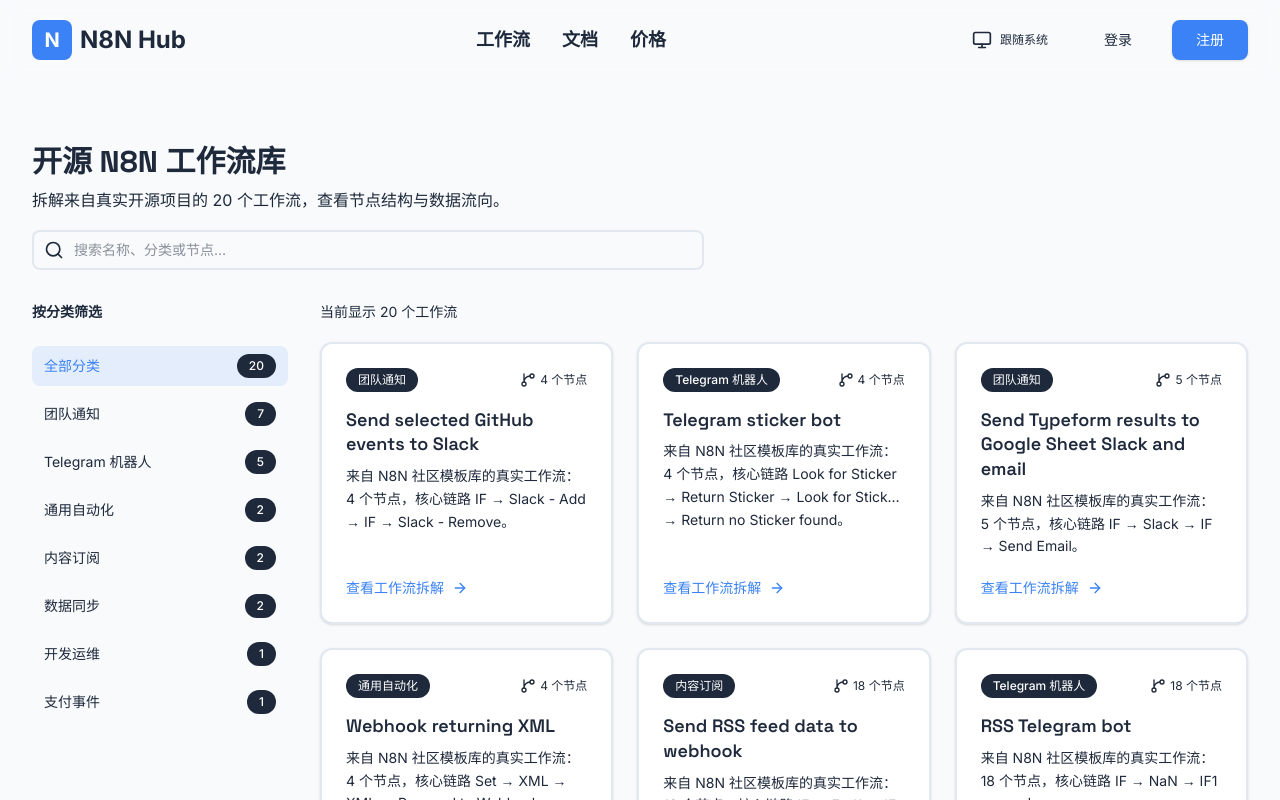
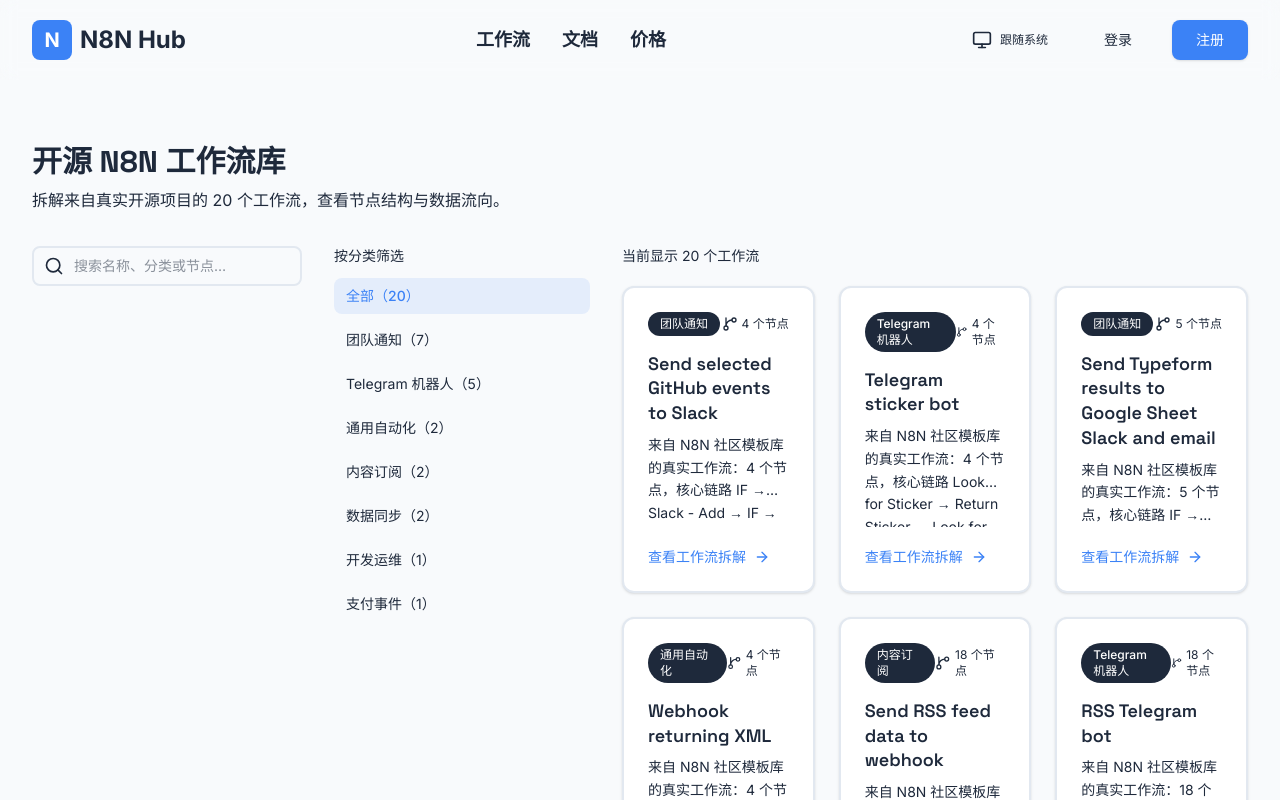
Before and after one commit to suwenge-game/location-n8n, a Next.js app: page /workflows in a window 1280 px wide. Shown: the top 800 px of the page. Built offline with nearby package versions, Linux system fonts and the light colour scheme.

Commit message:
修复/workflows列表页CSR空白: 改为SSG服务端渲染20卡片, 筛选下沉client壳组件

```diff
--- a/app/workflows/page.tsx
+++ b/app/workflows/page.tsx
@@ -1,133 +1,27 @@
-"use client";
+import type { Metadata } from "next";
 
-import { Suspense, useEffect, useMemo, useState } from "react";
-import { useSearchParams } from "next/navigation";
-import { Search, SlidersHorizontal } from "lucide-react";
-import { Input } from "@/components/ui/input";
-import { Button } from "@/components/ui/button";
 import { WorkflowGrid } from "@/components/workflows/workflow-grid";
-import { FilterSidebar } from "@/components/workflows/filter-sidebar";
+import { WorkflowsFilterShell } from "@/components/workflows/workflows-filter-shell";
 import { realWorkflows } from "@/lib/real-workflows";
 
-const categories = Array.from(
-  realWorkflows
-    .reduce((map, workflow) => {
-      const current = map.get(workflow.category);
-      map.set(workflow.category, {
-        id: workflow.category,
-        label: workflow.categoryLabel,
-        count: (current?.count ?? 0) + 1,
-      });
-      return map;
-    }, new Map<string, { id: string; label: string; count: number }>())
-    .values(),
-);
+export const metadata: Metadata = {
+  title: "开源 N8N 工作流库",
+  description:
+    "拆解来自真实开源项目的 20 个 N8N 工作流：节点结构、数据流向与导入步骤，全部免费。",
+};
 
-function WorkflowsPageContent() {
-  const searchParams = useSearchParams();
-  const [query, setQuery] = useState("");
-  const [category, setCategory] = useState("");
-  const [showFilters, setShowFilters] = useState(false);
-
-  useEffect(() => {
-    setCategory(searchParams.get("category") ?? "");
-    setQuery(searchParams.get("search") ?? "");
-  }, [searchParams]);
-
-  const filtered = useMemo(() => {
-    const needle = query.trim().toLowerCase();
-    return realWorkflows.filter((workflow) => {
-      const matchesCategory = !category || workflow.category === category;
-      const matchesQuery =
-        !needle ||
-        [
-          workflow.title,
-          workflow.description,
-          workflow.categoryLabel,
-          ...workflow.nodes.map((node) => node.name),
-        ].some((value) => value.toLowerCase().includes(needle));
-      return matchesCategory && matchesQuery;
-    });
-  }, [category, query]);
-
-  const sidebar = (
-    <FilterSidebar
-      categories={categories}
-      selectedCategory={category}
-      onCategoryChange={(value) => {
-        setCategory(value);
-        setShowFilters(false);
-      }}
-      onReset={() => setCategory("")}
-    />
-  );
-
+export default function WorkflowsPage() {
   return (
     <div className="space-y-8">
       <header className="space-y-4">
-        <div className="flex items-start justify-between gap-4">
-          <div>
-            <h1 className="text-3xl font-bold">开源 N8N 工作流库</h1>
-            <p className="mt-2 text-muted-foreground">
-              拆解来自真实开源项目的 {realWorkflows.length} 个工作流，查看节点结构与数据流向。
-            </p>
-          </div>
-          <Button
-            variant="outline"
-            size="sm"
-            className="lg:hidden"
-            onClick={() => setShowFilters(!showFilters)}
-          >
-            <SlidersHorizontal className="mr-2 h-4 w-4" />
-            筛选
-          </Button>
-        </div>
-        <div className="relative max-w-2xl">
-          <Search className="absolute left-3 top-1/2 h-5 w-5 -translate-y-1/2 text-muted-foreground" />
-          <Input
-            type="search"
-            placeholder="搜索名称、分类或节点…"
-            value={query}
-            onChange={(event) => setQuery(event.target.value)}
-            className="pl-10"
-          />
+        <div>
+          <h1 className="text-3xl font-bold">开源 N8N 工作流库</h1>
+          <p className="mt-2 text-muted-foreground">
+            拆解来自真实开源项目的 {realWorkflows.length} 个工作流，查看节点结构与数据流向。
+          </p>
         </div>
       </header>
-      <div className="flex flex-col gap-8 lg:flex-row">
-        <aside className="hidden w-64 flex-shrink-0 lg:block">
-          <div className="sticky top-28">{sidebar}</div>
-        </aside>
-        {showFilters && (
-          <div className="rounded-xl border-2 border-border bg-card p-6 lg:hidden">{sidebar}</div>
-        )}
-        <main className="min-w-0 flex-1 space-y-5">
-          <p className="text-sm text-muted-foreground">当前显示 {filtered.length} 个工作流</p>
-          {filtered.length ? (
-            <WorkflowGrid workflows={filtered} />
-          ) : (
-            <div className="rounded-xl border-2 border-dashed border-border py-16 text-center">
-              <p className="mb-4 text-muted-foreground">没有找到匹配的工作流</p>
-              <Button
-                variant="outline"
-                onClick={() => {
-                  setQuery("");
-                  setCategory("");
-                }}
-              >
-                清除筛选
-              </Button>
-            </div>
-          )}
-        </main>
-      </div>
+      <WorkflowsFilterShell workflows={realWorkflows} />
     </div>
   );
 }
-
-export default function WorkflowsPage() {
-  return (
-    <Suspense fallback={<p className="text-muted-foreground">正在加载开源工作流…</p>}>
-      <WorkflowsPageContent />
-    </Suspense>
-  );
-}
--- /dev/null
+++ b/components/workflows/workflows-filter-shell.tsx
@@ -0,0 +1,163 @@
+"use client";
+
+import { useMemo, useState } from "react";
+import { Search, SlidersHorizontal } from "lucide-react";
+import { Input } from "@/components/ui/input";
+import { Button } from "@/components/ui/button";
+import { WorkflowGrid } from "@/components/workflows/workflow-grid";
+import type { RealWorkflow } from "@/lib/real-workflows";
+
+interface WorkflowsFilterShellProps {
+  workflows: RealWorkflow[];
+}
+
+export function WorkflowsFilterShell({ workflows }: WorkflowsFilterShellProps) {
+  const [query, setQuery] = useState("");
+  const [category, setCategory] = useState("");
+  const [showFilters, setShowFilters] = useState(false);
+
+  const categories = useMemo(() => {
+    const counts: Record<string, { label: string; count: number }> = {};
+    workflows.forEach((workflow) => {
+      counts[workflow.category] ??= { label: workflow.categoryLabel, count: 0 };
+      counts[workflow.category].count += 1;
+    });
+    return Object.entries(counts).map(([id, { label, count }]) => ({
+      id,
+      label,
+      count,
+    }));
+  }, [workflows]);
+
+  const filtered = useMemo(() => {
+    const needle = query.trim().toLowerCase();
+    return workflows.filter((workflow) => {
+      const matchesCategory = !category || workflow.category === category;
+      const matchesQuery =
+        !needle ||
+        [
+          workflow.title,
+          workflow.description,
+          workflow.categoryLabel,
+          ...workflow.nodes.map((node) => node.name),
+        ].some((value) => value.toLowerCase().includes(needle));
+      return matchesCategory && matchesQuery;
+    });
+  }, [category, query, workflows]);
+
+  const sidebar = (
+    <FilterSidebarInner
+      categories={categories}
+      selectedCategory={category}
+      onCategoryChange={(value) => {
+        setCategory(value);
+        setShowFilters(false);
+      }}
+      onReset={() => setCategory("")}
+    />
+  );
+
+  return (
+    <div className="flex flex-col gap-8 lg:flex-row">
+      <div className="space-y-4 lg:contents">
+        <div className="flex items-start justify-between gap-4">
+          <div className="relative max-w-md flex-1">
+            <Search className="absolute left-3 top-1/2 h-5 w-5 -translate-y-1/2 text-muted-foreground" />
+            <Input
+              type="search"
+              placeholder="搜索名称、分类或节点…"
+              value={query}
+              onChange={(event) => setQuery(event.target.value)}
+              className="pl-10"
+            />
+          </div>
+          <Button
+            variant="outline"
+            size="sm"
+            className="lg:hidden"
+            onClick={() => setShowFilters(!showFilters)}
+          >
+            <SlidersHorizontal className="mr-2 h-4 w-4" />
+            筛选
+          </Button>
+        </div>
+        <aside className="hidden w-64 flex-shrink-0 lg:block">
+          <div className="sticky top-28">{sidebar}</div>
+        </aside>
+        {showFilters && (
+          <div className="rounded-xl border-2 border-border bg-card p-6 lg:hidden">{sidebar}</div>
+        )}
+        <main className="min-w-0 flex-1 space-y-5">
+          <p className="text-sm text-muted-foreground">
+            当前显示 {filtered.length} 个工作流
+          </p>
+          {filtered.length ? (
+            <WorkflowGrid workflows={filtered} />
+          ) : (
+            <div className="rounded-xl border-2 border-dashed border-border py-16 text-center">
+              <p className="mb-4 text-muted-foreground">没有找到匹配的工作流</p>
+              <Button
+                variant="outline"
+                onClick={() => {
+                  setQuery("");
+                  setCategory("");
+                }}
+              >
+                清除筛选
+              </Button>
+            </div>
+          )}
+        </main>
+      </div>
+    </div>
+  );
+}
+
+function FilterSidebarInner({
+  categories,
+  selectedCategory,
+  onCategoryChange,
+  onReset,
+}: {
+  categories: { id: string; label: string; count: number }[];
+  selectedCategory: string;
+  onCategoryChange: (value: string) => void;
+  onReset: () => void;
+}) {
+  return (
+    <div className="space-y-2">
+      <p className="mb-3 text-sm font-medium">按分类筛选</p>
+      <button
+        onClick={() => onCategoryChange("")}
+        className={`block w-full rounded-lg px-3 py-2 text-left text-sm transition-colors ${
+          !selectedCategory
+            ? "bg-primary/10 font-medium text-primary"
+            : "text-muted-foreground hover:bg-muted"
+        }`}
+      >
+        全部（{categories.reduce((sum, c) => sum + c.count, 0)}）
+      </button>
+      {categories.map((c) => (
+        <button
+          key={c.id}
+          onClick={() => onCategoryChange(c.id)}
+          className={`block w-full rounded-lg px-3 py-2 text-left text-sm transition-colors ${
+            selectedCategory === c.id
+              ? "bg-primary/10 font-medium text-primary"
+              : "text-muted-foreground hover:bg-muted"
+          }`}
+        >
+          {c.label}（{c.count}）
+        </button>
+      ))}
+      {selectedCategory && (
+        <button
+          onClick={onReset}
+          className="mt-2 text-xs text-muted-foreground underline"
+        >
+          清除筛选
+        </button>
+      )}
+    </div>
+  );
+}
```
Also changed, not shown: 125 other files (tests, documents, lock files or other folders).
